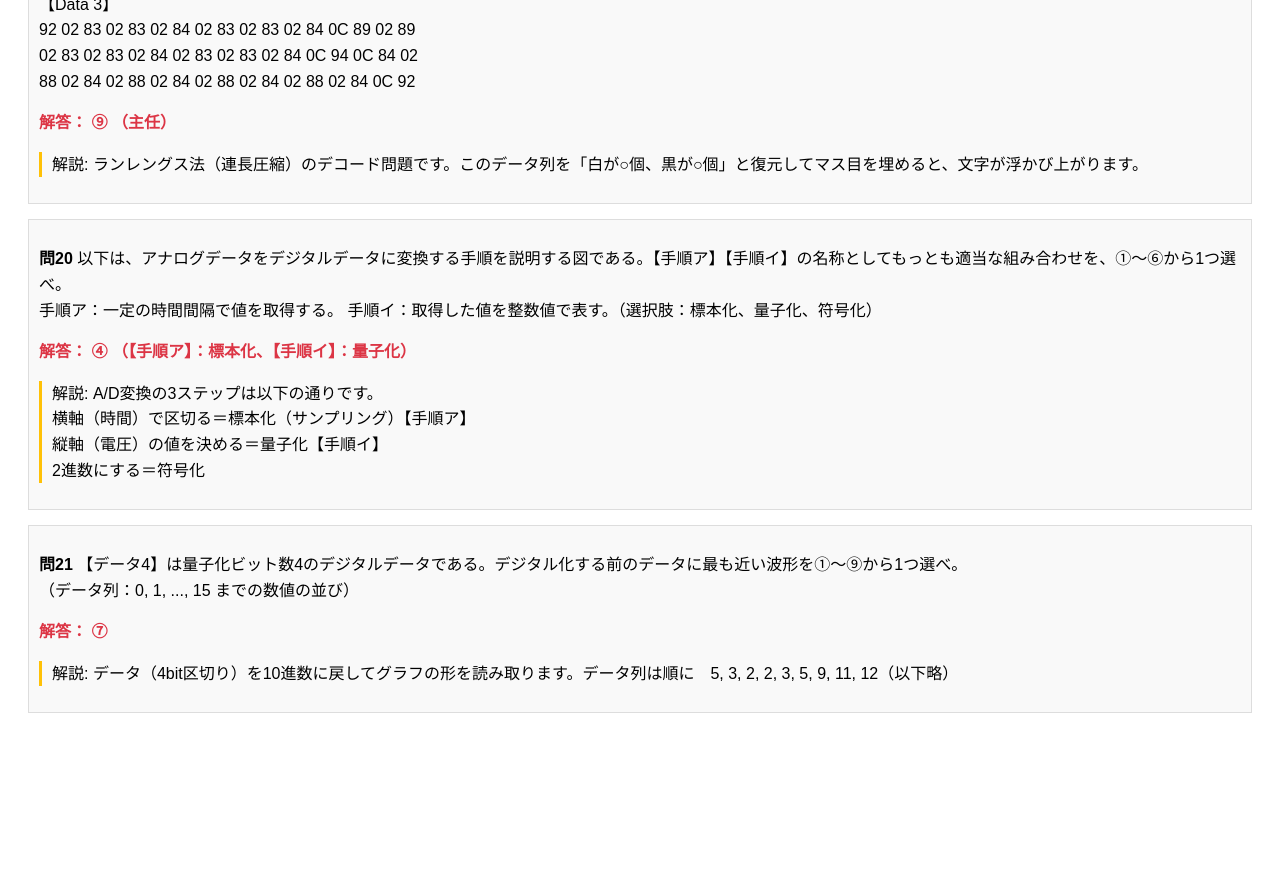
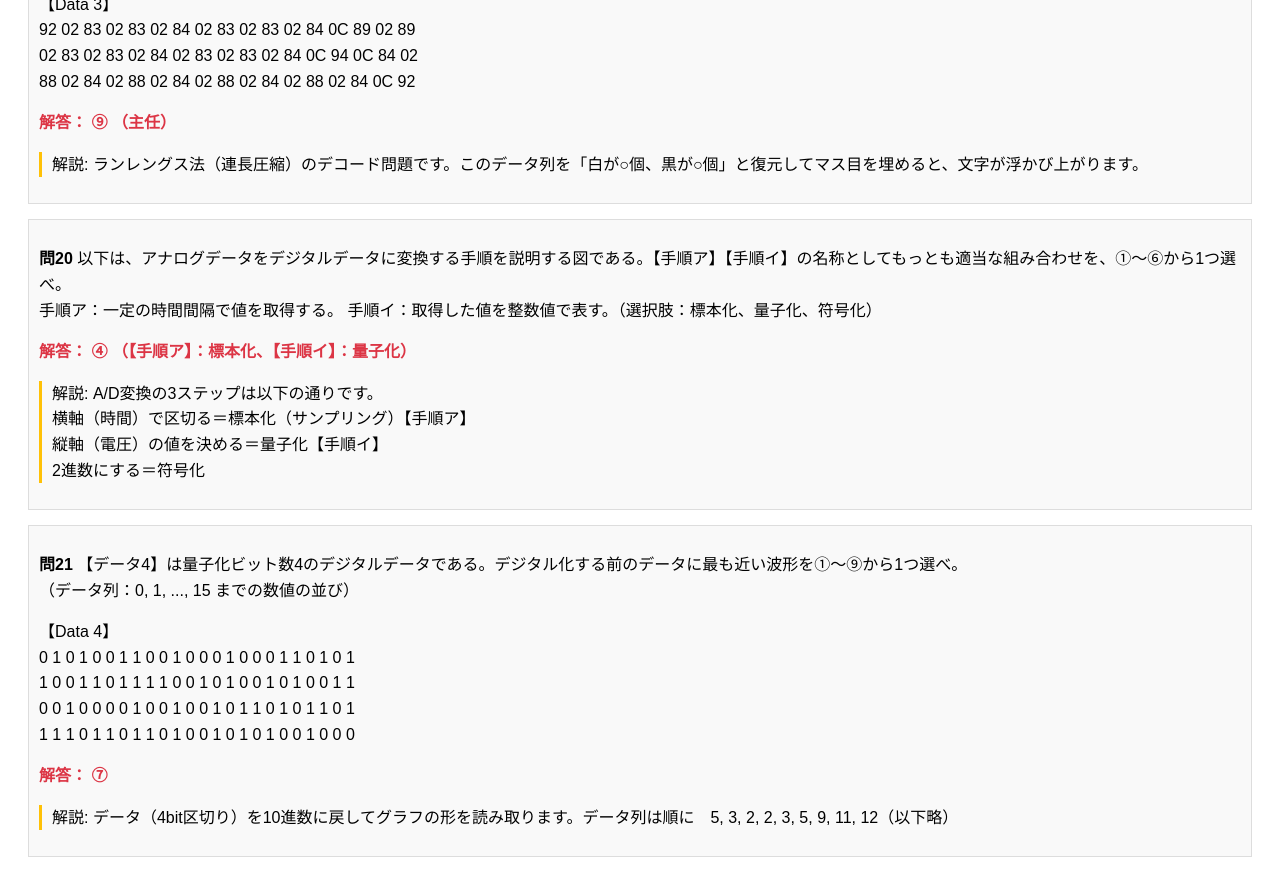
Before and after one commit to mikatah/mikatah.github.io, a Jekyll site: the page joho/2025_2_kaisetsu.html, which Jekyll copies as it is, in a window 1280 px wide and 900 px high, scrolled down 10264 px. Shown: the top 896 px of the window. Built offline with Jekyll 4.4.1, drawn with Linux system fonts in a browser that asks for light colours; before the commit the page ends 11020 px from its top, so only the background shows below that.

Commit message:
Update 2025_2_kaisetsu.html

```diff
--- a/joho/2025_2_kaisetsu.html
+++ b/joho/2025_2_kaisetsu.html
@@ -475,7 +475,14 @@
 
     <div class="question">
         <p><strong>問21</strong> 【データ4】は量子化ビット数4のデジタルデータである。デジタル化する前のデータに最も近い波形を①～⑨から1つ選べ。<br>
-        （データ列：0, 1, ..., 15 までの数値の並び）</p>
+        （データ列：0, 1, ..., 15 までの数値の並び）
+        <p>【Data 4】<br>
+            0 1 0 1 0 0 1 1 0 0 1 0 0 0 1 0 0 0 1 1 0 1 0 1<br>
+1 0 0 1 1 0 1 1 1 1 0 0 1 0 1 0 0 1 0 1 0 0 1 1<br>
+0 0 1 0 0 0 0 1 0 0 1 0 0 1 0 1 1 0 1 0 1 1 0 1<br>
+1 1 1 0 1 1 0 1 1 0 1 0 0 1 0 1 0 1 0 0 1 0 0 0
+        </p>
+        </p>
         <p class="answer">解答： ⑦</p>
         <div class="explanation">
             <p>解説: データ（4bit区切り）を10進数に戻してグラフの形を読み取ります。データ列は順に　5, 3, 2, 2, 3, 5, 9, 11, 12（以下略）</p>
```
